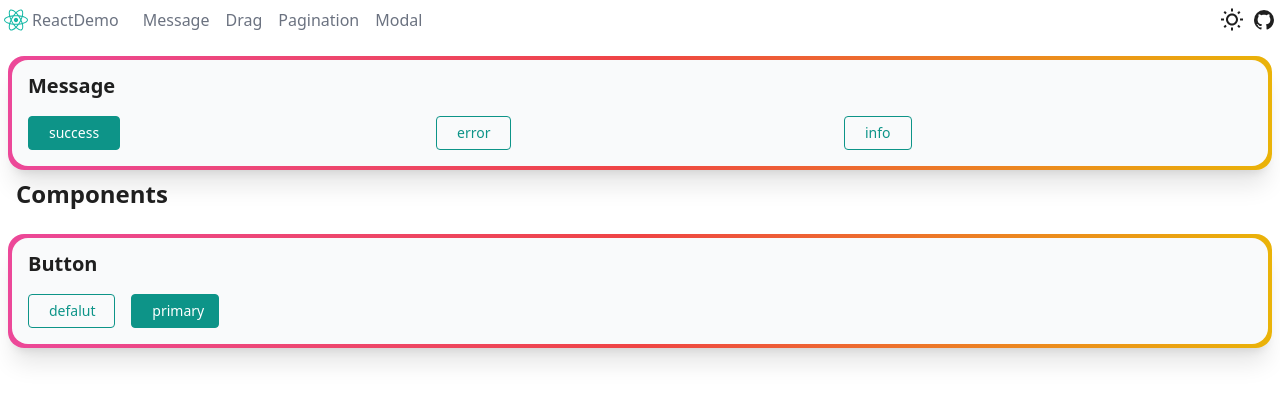
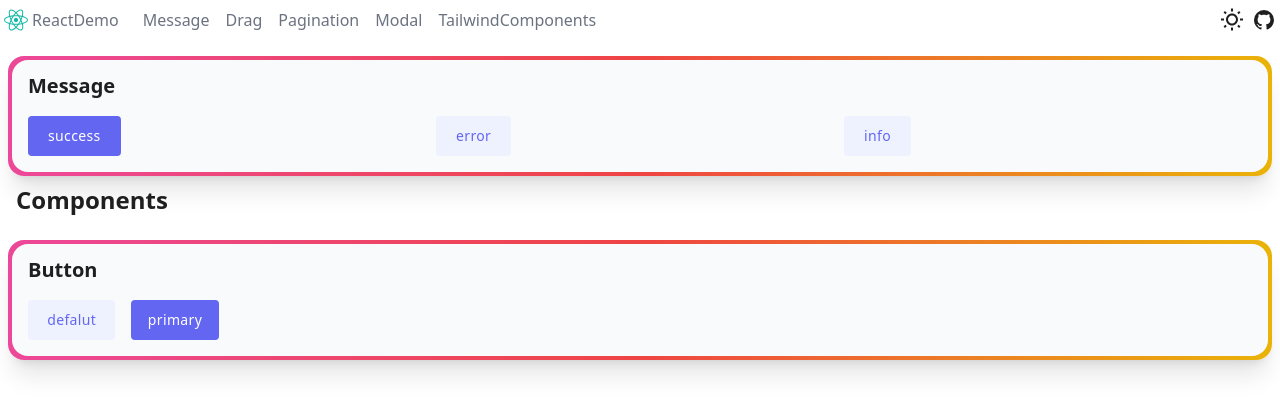
Before and after one commit to joey2217/react-demo, a React (Vite) app: page / in a window 1280 px wide. Shown: the top 414 px of the page. Built offline with nearby package versions, Linux system fonts and the light colour scheme.

Commit message:
feat: button

```diff
--- a/src/components/base/Button.tsx
+++ b/src/components/base/Button.tsx
@@ -1,44 +1,100 @@
 import React, { memo, useMemo } from 'react'
 import type { PropsWithChildren, ButtonHTMLAttributes } from 'react'
 
-type ButtonType = 'default' | 'primary'
+type ButtonType = 'default' | 'primary' | 'outline' | 'text'
+
+type ButtonSize = 'default' | 'large' | 'small'
 
 interface ButtonProps {
   type?: ButtonType
+  size?: ButtonSize
   htmlType?: 'submit' | 'reset' | 'button' | undefined
+  loading?: boolean
+  disabled?: boolean
   className?: string
 }
 
 type Props = Omit<
   ButtonHTMLAttributes<HTMLButtonElement>,
-  'type' | 'className'
+  'type' | 'className' | 'disabled'
 > &
   ButtonProps
+
+const SIZE_CLASS_NAME_MAP: { [p in ButtonSize]: string } = {
+  small: 'h-8 px-4 text-xs',
+  default: 'h-10 px-5 text-sm ',
+  large: 'h-12 px-6 text-base',
+}
+
+const TYPE_CLASS_NAME_MAP: { [p in ButtonType]: string } = {
+  default:
+    'bg-indigo-50 text-indigo-500 hover:bg-indigo-100 hover:text-indigo-600 focus:bg-indigo-200 focus:text-indigo-700 disabled:border-indigo-300 disabled:bg-indigo-100 disabled:text-indigo-400',
+  primary:
+    'text-white bg-indigo-500 hover:bg-indigo-600 focus:bg-indigo-700  disabled:border-indigo-300 disabled:bg-indigo-300',
+  outline:
+    'border border-indigo-500 text-indigo-500 hover:border-indigo-600 hover:text-indigo-600 focus:border-indigo-700 focus:text-indigo-700 disabled:border-indigo-300 disabled:text-indigo-3000',
+  text: 'text-indigo-500 hover:bg-indigo-50 hover:text-indigo-600 focus:bg-indigo-100 focus:text-indigo-700 disabled:text-indigo-300 disabled:hover:bg-transparent',
+}
 
 const Button: React.FC<PropsWithChildren<Props>> = ({
   children,
   type = 'default',
+  size = 'default',
   htmlType = 'button',
+  loading = false,
+  disabled = false,
   className,
   ...props
 }) => {
   const computedClassName = useMemo(() => {
     const classList = [
-      'px-5 py-1.5 inline-block rounded border text-sm font-medium focus:outline-none focus:ring-transparent',
+      'inline-flex items-center justify-center gap-2 font-medium tracking-wide transition duration-300 rounded focus-visible:outline-none whitespace-nowrap disabled:cursor-not-allowed disabled:shadow-none',
+      SIZE_CLASS_NAME_MAP[size],
+      TYPE_CLASS_NAME_MAP[type],
+      className,
     ]
-    if (type === 'primary') {
-      classList.push('border-teal-600 bg-teal-600 text-white hover:bg-teal-600/50')
-    } else {
-      classList.push('text-teal-600 border-teal-600 hover:bg-teal-600/50 hover:text-white  active:bg-teal-500/50')
-    }
-    if (className) {
-      classList.push(className)
-    }
     return classList.join(' ')
-  }, [className, type])
+  }, [className, size, type])
 
   return (
-    <button {...props} type={htmlType} className={computedClassName}>
+    <button
+      {...props}
+      type={htmlType}
+      disabled={loading || disabled}
+      className={computedClassName}
+    >
+      {loading && (
+        <span>
+          <svg
+            className={`w-5 h-5  animate-spin ${
+              ['default', 'primary'].includes(type)
+                ? 'text-white'
+                : 'text-indigo-500 group-hover:text-indigo-600 group-focus:text-indigo-700'
+            }`}
+            xmlns="http://www.w3.org/2000/svg"
+            fill="none"
+            viewBox="0 0 24 24"
+            role="graphics-symbol"
+            aria-labelledby="title-10 desc-10"
+          >
+            <title id="title-10">Icon title</title>
+            <desc id="desc-10">A more detailed description of the icon</desc>
+            <circle
+              className="opacity-25"
+              cx="12"
+              cy="12"
+              r="10"
+              stroke="currentColor"
+              strokeWidth="4"
+            ></circle>
+            <path
+              className="opacity-75"
+              fill="currentColor"
+              d="M4 12a8 8 0 018-8V0C5.373 0 0 5.373 0 12h4zm2 5.291A7.962 7.962 0 014 12H0c0 3.042 1.135 5.824 3 7.938l3-2.647z"
+            ></path>
+          </svg>
+        </span>
+      )}
       {children}
     </button>
   )
--- a/src/index.css
+++ b/src/index.css
@@ -26,10 +26,6 @@ html.dark {
   height: calc(100vh - 130px);
 }
 
-button:disabled {
-  @apply cursor-not-allowed text-gray-400;
-}
-
 .pagination li > button:enabled {
   @apply hover:bg-gray-400/50;
 }
--- a/src/layout/Header/index.tsx
+++ b/src/layout/Header/index.tsx
@@ -1,26 +1,25 @@
 import React, { memo } from 'react'
-import { Link, useLocation } from 'react-router-dom'
+import { Link, NavLink } from 'react-router-dom'
 import ThemeButton from './ThemeButton'
-import type { LinkProps } from 'react-router-dom'
 import { FaBrandsReact, MdiGithub } from '../../components/Icons'
 
-const ActiveLink: React.FC<
-  LinkProps &
-    React.RefAttributes<HTMLAnchorElement> & {
-      activeClassName?: string
-    }
-> = ({ children, to, activeClassName = 'active', ...props }) => {
-  const { pathname } = useLocation()
-  return (
-    <Link
-      className={`link ${pathname === to ? activeClassName : ' '}`}
-      to={to}
-      {...props}
-    >
-      {children}
-    </Link>
-  )
-}
+// const ActiveLink: React.FC<
+//   LinkProps &
+//     React.RefAttributes<HTMLAnchorElement> & {
+//       activeClassName?: string
+//     }
+// > = ({ children, to, activeClassName = 'active', ...props }) => {
+//   const { pathname } = useLocation()
+//   return (
+//     <Link
+//       className={`link ${pathname === to ? activeClassName : ' '}`}
+//       to={to}
+//       {...props}
+//     >
+//       {children}
+//     </Link>
+//   )
+// }
 
 const routes = [
   {
@@ -39,6 +38,10 @@ const routes = [
     to: '/modal',
     label: 'Modal',
   },
+  {
+    to: '/tailwind',
+    label: 'TailwindComponents',
+  },
 ]
 
 const Header: React.FC = () => {
@@ -49,10 +52,12 @@ const Header: React.FC = () => {
         <span>ReactDemo</span>
       </Link>
       <nav className="flex-1 px-2">
-        <ul className="flex items-center gap-4">
+        <ul className="flex items-center gap-4 divide-x-1">
           {routes.map((r) => (
             <li key={r.to}>
-              <ActiveLink to={r.to}>{r.label}</ActiveLink>
+              <NavLink className="link" to={r.to}>
+                {r.label}
+              </NavLink>
             </li>
           ))}
         </ul>
--- /dev/null
+++ b/src/pages/tailwind/button.tsx
@@ -0,0 +1,33 @@
+import React, { memo } from 'react'
+import Button from '../../components/base/Button'
+
+const ButtonPage: React.FC = () => {
+  return (
+    <div className="flex flex-wrap gap-4 items-center">
+      <Button type="default"> default </Button>
+      <Button type="primary"> primary </Button>
+      <Button type="outline"> outline </Button>
+      <Button type="text"> text </Button>
+      <Button type="default" size="default">
+        default
+      </Button>
+      <Button type="default" size="small">
+        small
+      </Button>
+      <Button type="default" size="large">
+        large
+      </Button>
+      <Button type="primary" size="default" loading>
+        loading
+      </Button>
+      <Button type="outline" size="default" loading>
+        loading
+      </Button>
+      <Button type="primary" size="default" disabled>
+        disabled
+      </Button>
+    </div>
+  )
+}
+
+export default memo(ButtonPage)
--- /dev/null
+++ b/src/pages/tailwind/index.tsx
@@ -0,0 +1,21 @@
+import React, { memo } from 'react'
+import { NavLink, Outlet } from 'react-router-dom'
+
+const Tailwind: React.FC = () => {
+  return (
+    <div>
+      <nav className="flex-1 px-2">
+        <ul className="flex items-center gap-4">
+          <NavLink to="" end className="link">
+            Button
+          </NavLink>
+        </ul>
+      </nav>
+      <div>
+        <Outlet />
+      </div>
+    </div>
+  )
+}
+
+export default memo(Tailwind)
--- a/src/router.tsx
+++ b/src/router.tsx
@@ -6,6 +6,8 @@ import Message from './pages/message'
 import Drag from './pages/drag'
 import Page from './pages/page'
 import Modal from './pages/modal'
+import Tailwind from './pages/tailwind'
+import Button from './pages/tailwind/button'
 
 const router = createBrowserRouter([
   {
@@ -38,6 +40,18 @@ const router = createBrowserRouter([
         element: <Modal />,
         errorElement: <Error />,
       },
+      {
+        path: 'tailwind',
+        element: <Tailwind />,
+        errorElement: <Error />,
+        children: [
+          {
+            index: true,
+            element: <Button />,
+            errorElement: <Error />,
+          },
+        ],
+      },
     ],
   },
 ])
```
Also changed, not shown: 1 other file (tests, documents, lock files or other folders).
